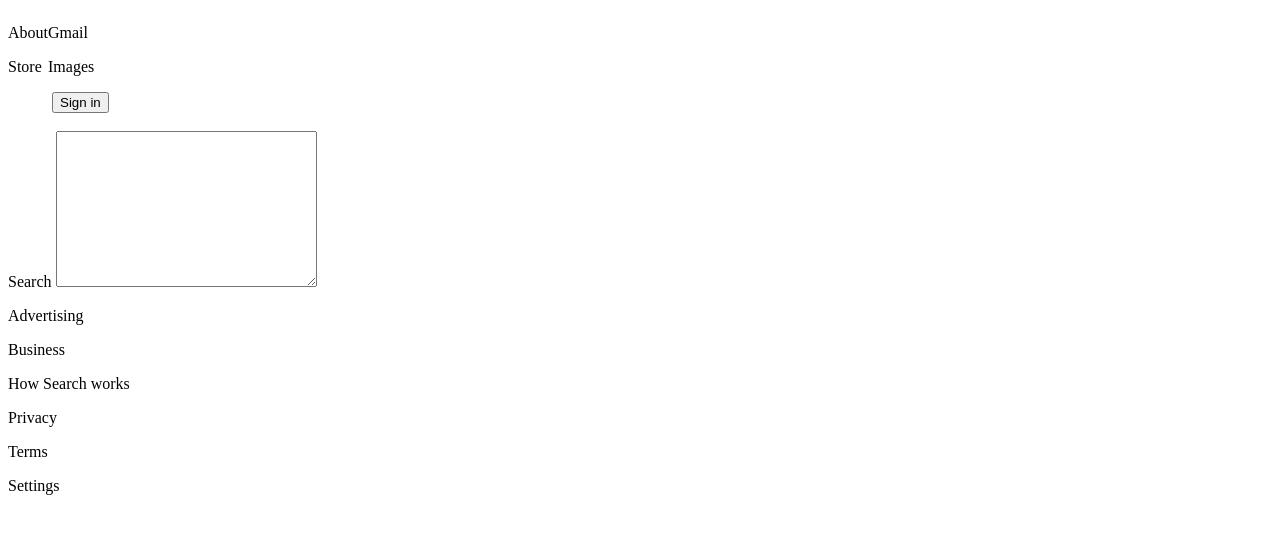
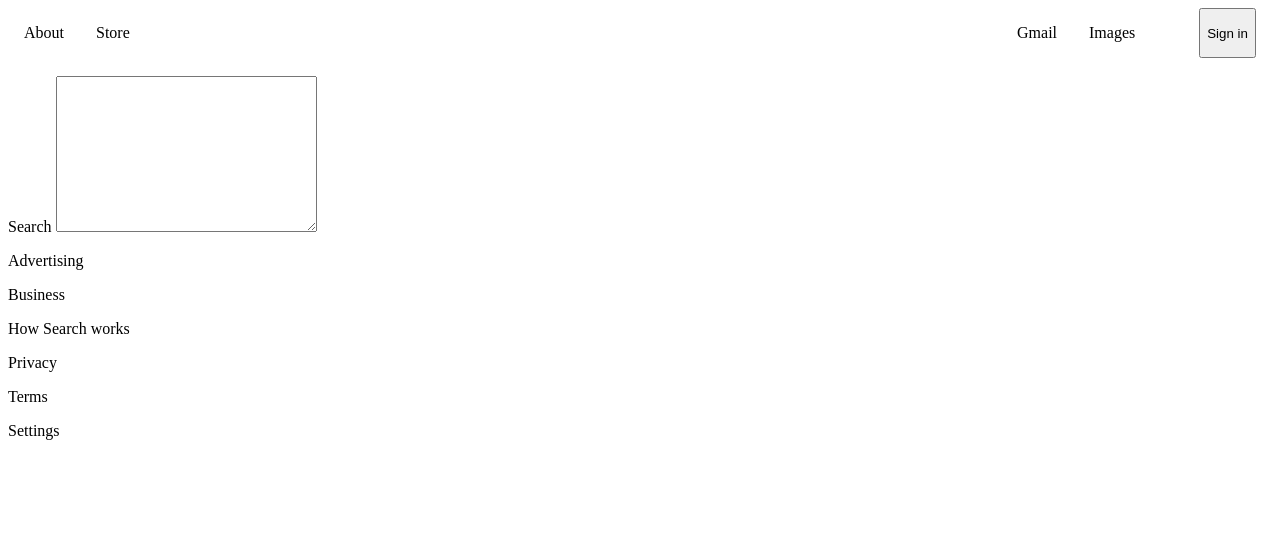
Before and after one commit to siraht/google-homepage, a plain HTML site: page index.html in a window 1280 px wide. Drawn offline with Linux system fonts and the light colour scheme.

Commit message:
First draft of HTML and CSS

```diff
--- a/index.html
+++ b/index.html
@@ -4,22 +4,17 @@
 <head>
     <title> Google</title>
     <link rel="stylesheet" href="style.css">
-    <style>
-
-
-        }
-    </style>
 </head>
 
 <body>
 
 <header>
     <nav class="main-header">
-        <div>
+        <div class="grouped-items">
             <p>About</p>
             <p>Store</p>
         </div>
-        <div>
+        <div class="grouped-items">
             <p>Gmail</p>
             <p>Images</p>
             <img src="" alt="">
--- a/style.css
+++ b/style.css
@@ -1,2 +1,15 @@
 .main-header {
     display: flex;
+    flex-direction: row;
+    justify-content: space-between;
+}
+
+.grouped-items {
+    display: flex;
+    flex-direction: row;
+}
+
+.grouped-items * {
+    margin-left: 1rem;
+    margin-right: 1rem;
+}
```
